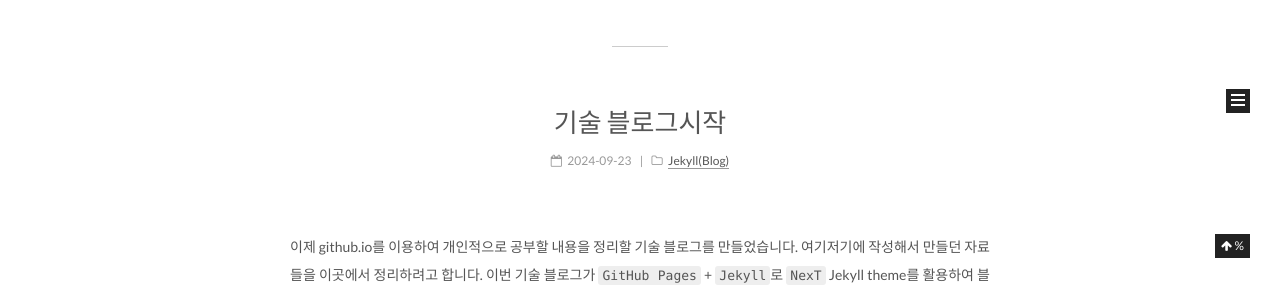
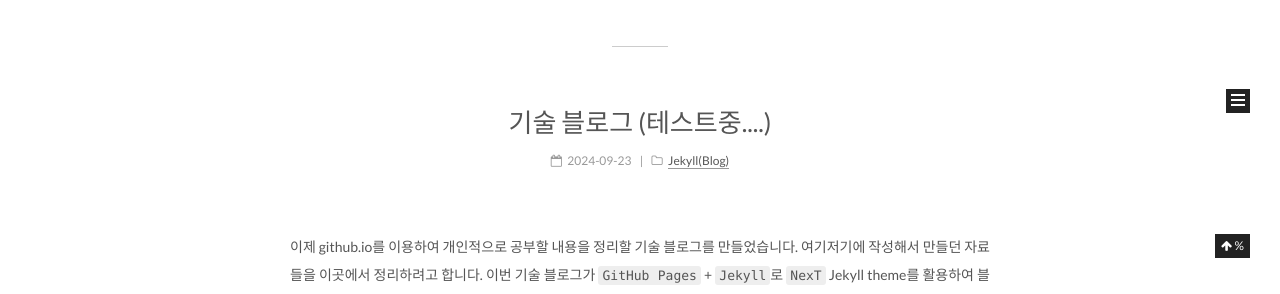
Before and after one commit to skynomad/skynomad.github.io, a Jekyll site: the page built from index.html, in a window 1280 px wide. Shown: the part 742-1036 px from the top of the page. Built offline with Jekyll 4.4.1, drawn with Linux system fonts in a browser that asks for light colours; the list of posts is cut into pages by our own code.

Commit message:
Update 2024-09-24-blog_1.md
테스트

```diff
--- a/_posts/Jekyll(Blog)/2024-09-24-blog_1.md
+++ b/_posts/Jekyll(Blog)/2024-09-24-blog_1.md
@@ -1,6 +1,6 @@
 ---
 layout: post
-title: "기술 블로그시작"
+title: "기술 블로그 (테스트중....) "
 date: 2024-09-23
 categories:
  - Jekyll(Blog)
```
